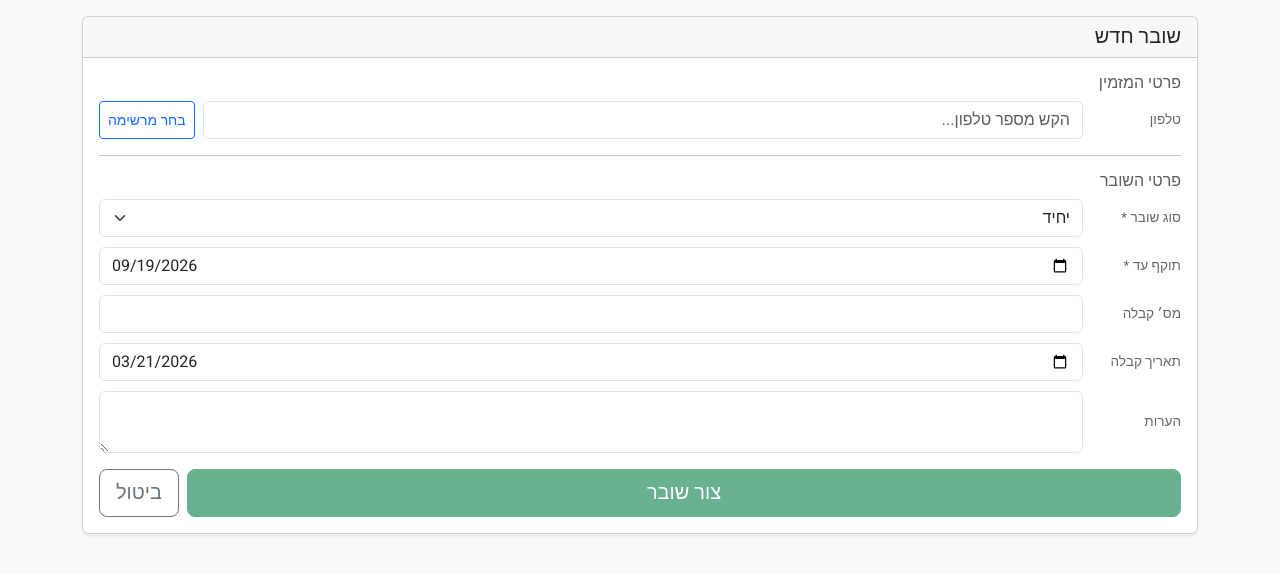
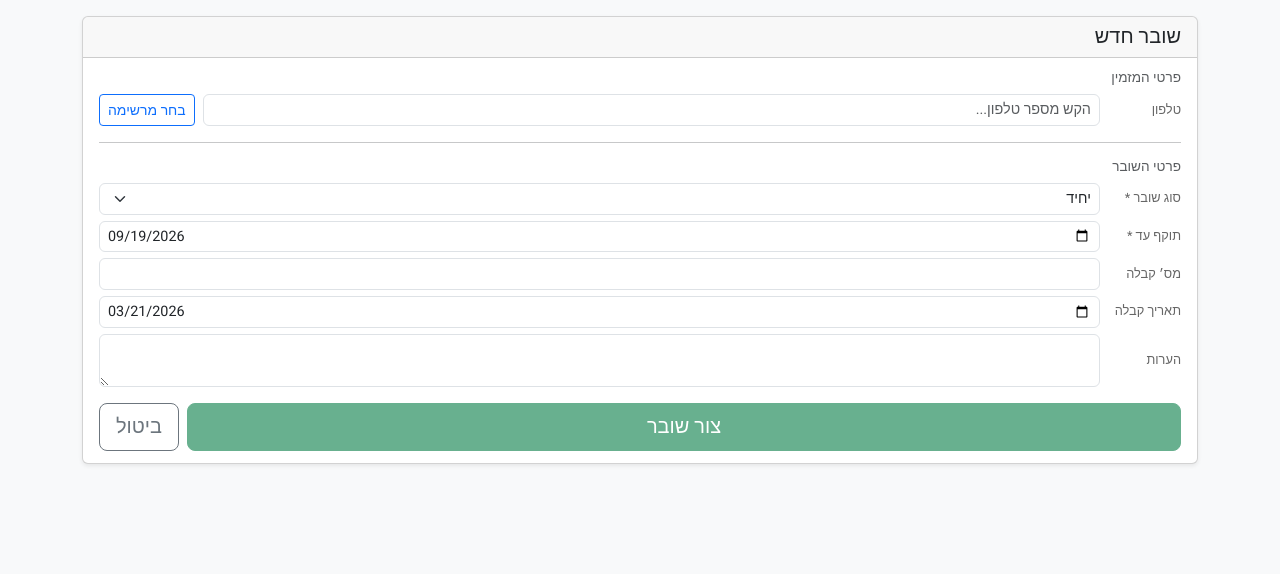
Before and after one commit to kobysheftel/watsu-voucher, a FastAPI app: page /vouchers/new/view in a window 1280 px wide. Shown: the part 96-670 px from the top of the page. Run offline with FastAPI, Linux system fonts and the light colour scheme; data that the repository does not hold is empty.

Commit message:
tighten layout — inline labels, compact spacing, smaller fonts

```diff
--- a/templates/new_voucher.html
+++ b/templates/new_voucher.html
@@ -5,34 +5,36 @@
 .field-row {
   display: flex;
   align-items: center;
-  margin-bottom: 10px;
-  gap: 8px;
+  margin-bottom: 6px;
+  gap: 6px;
 }
 .field-label {
-  min-width: 90px;
+  min-width: 75px;
+  width: 75px;
   text-align: right;
-  font-size: .85rem;
+  font-size: .8rem;
   color: #666;
   flex-shrink: 0;
 }
 .field-value { flex: 1; }
 .field-value input, .field-value select, .field-value textarea { width: 100%; }
+.field-value .form-control, .field-value .form-select { padding: 4px 8px; font-size: .9rem; }
 
-/* Orderer search result card */
 #ordererResult {
   border: 2px solid #198754;
   border-radius: 8px;
-  padding: 12px;
+  padding: 8px 12px;
   background: #f0fdf4;
   display: none;
 }
-#ordererNotFound {
-  display: none;
-}
+#ordererNotFound { display: none; }
+
+.card-body { padding: 12px 16px; }
+h6 { font-size: .85rem; }
+hr { margin: 8px 0; }
 
 @media (max-width: 576px) {
-  .field-row { flex-direction: column; align-items: stretch; gap: 2px; }
-  .field-label { text-align: right; min-width: auto; }
+  .field-label { min-width: 65px; width: 65px; font-size: .75rem; }
 }
 {% endblock %}
 
```
Also changed, not shown: templates/voucher_view.html (+15 -16 lines).
